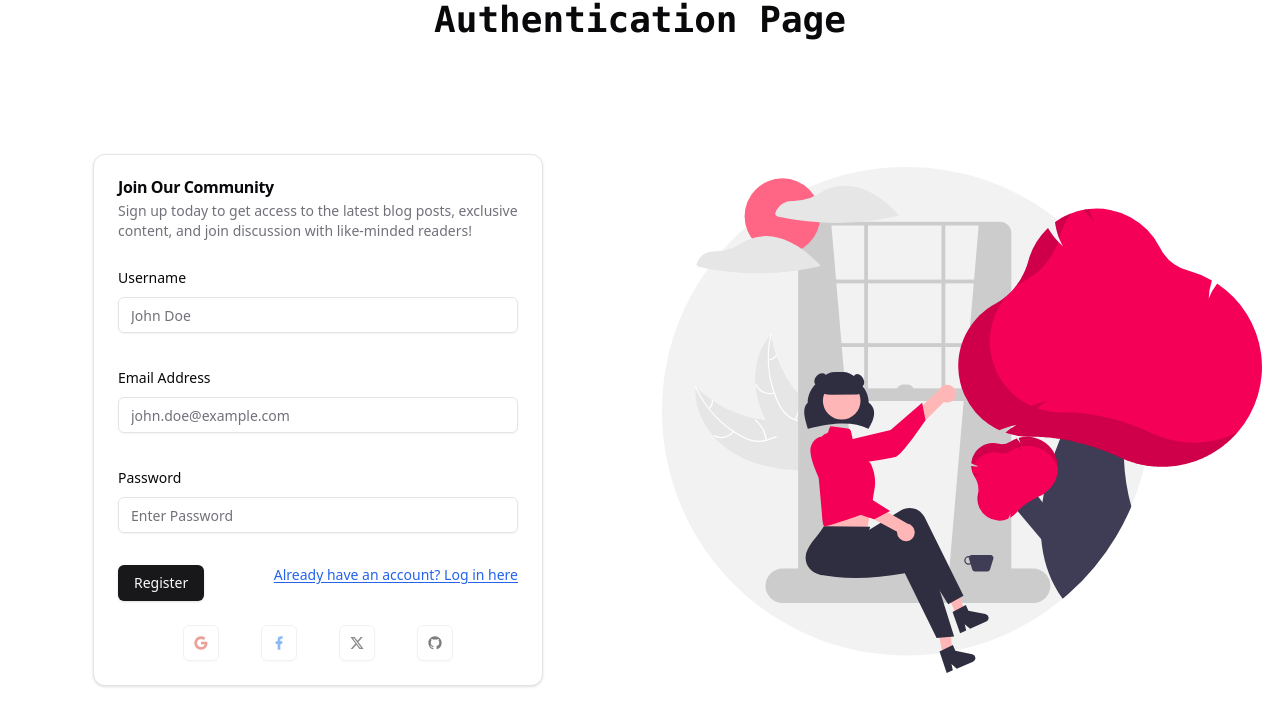
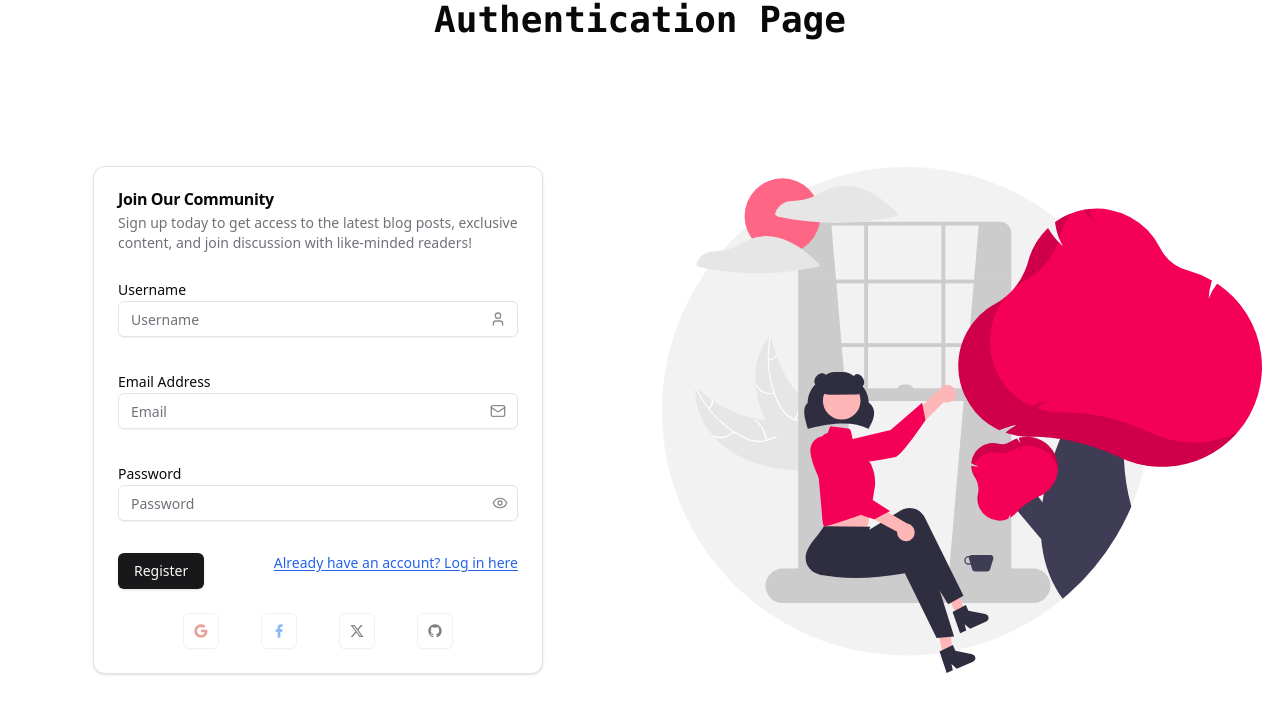
Before and after one commit to eedu7/ByteBlog, a Next.js app in the folder frontend/: page /sign-up in a window 1280 px wide. Shown: the top 726 px of the page. Built offline with nearby package versions, Linux system fonts and the light colour scheme.

Commit message:
MINOR: Added Icons to the input boxes, i.e username, email and password
UserIcon from lucide-react for username,
EmailIcon from lucide-react for email,
EyeIcon and EyeOffIcon, for password, when password is showing and hiding

```diff
--- a/frontend/src/app/(auth)/sign-in/SignInForm.tsx
+++ b/frontend/src/app/(auth)/sign-in/SignInForm.tsx
@@ -1,5 +1,7 @@
 "use client";
 
+import Link from "next/link";
+import React from "react";
 import { z } from "zod";
 
 import { Button } from "@/components/ui/button";
@@ -8,16 +10,21 @@ import {
     FormControl,
     FormField,
     FormItem,
-    FormLabel,
     FormMessage,
 } from "@/components/ui/form";
 import { Input } from "@/components/ui/input";
+import { Label } from "@/components/ui/label";
 
-import type { loginFormSchema } from "@/features/auth/formSchema";
+import { EyeIcon, EyeOffIcon, MailIcon } from "lucide-react";
+
+import { loginFormSchema } from "@/features/auth/formSchema";
 import useFormSchema from "@/features/auth/useFormSchema";
-import Link from "next/link";
 
 const SignInForm = () => {
+    const [isVisible, setIsVisible] = React.useState<boolean>(false);
+
+    const toggleVisibility = () => setIsVisible((prevState) => !prevState);
+
     const { loginForm } = useFormSchema();
 
     const onSubmit = (values: z.infer<typeof loginFormSchema>) => {
@@ -34,13 +41,25 @@ const SignInForm = () => {
                     name="email"
                     render={({ field }) => (
                         <FormItem>
-                            <FormLabel>Email Address</FormLabel>
                             <FormControl>
+                                <div className="*:not-first:mt-2">
+                                    <Label htmlFor="email">Email Address</Label>
+                                    <div className="relative">
                                         <Input
-                                    placeholder="john.doe@example.com"
+                                            id="email"
+                                            className="peer pe-9"
+                                            placeholder="Email"
                                             type="email"
                                             {...field}
                                         />
+                                        <div className="text-muted-foreground/80 pointer-events-none absolute inset-y-0 end-0 flex items-center justify-center pe-3 peer-disabled:opacity-50">
+                                            <MailIcon
+                                                size={16}
+                                                aria-hidden="true"
+                                            />
+                                        </div>
+                                    </div>
+                                </div>
                             </FormControl>
                             <FormMessage />
                         </FormItem>
@@ -51,13 +70,44 @@ const SignInForm = () => {
                     name="password"
                     render={({ field }) => (
                         <FormItem>
-                            <FormLabel>Password</FormLabel>
                             <FormControl>
+                                <div className="*:not-first:mt-2">
+                                    <Label htmlFor="password">Password</Label>
+                                    <div className="relative">
                                         <Input
-                                    placeholder="Enter Password"
-                                    type="password"
+                                            id="password"
+                                            className="pe-9"
+                                            placeholder="Password"
+                                            type={
+                                                isVisible ? "text" : "password"
+                                            }
                                             {...field}
                                         />
+                                        <button
+                                            className="text-muted-foreground/80 hover:text-foreground focus-visible:border-ring focus-visible:ring-ring/50 absolute inset-y-0 end-0 flex h-full w-9 items-center justify-center rounded-e-md transition-[color,box-shadow] outline-none focus:z-10 focus-visible:ring-[3px] disabled:pointer-events-none disabled:cursor-not-allowed disabled:opacity-50"
+                                            type="button"
+                                            onClick={toggleVisibility}
+                                            aria-label={
+                                                isVisible
+                                                    ? "Hide password"
+                                                    : "Show password"
+                                            }
+                                            aria-pressed={isVisible}
+                                            aria-controls="password">
+                                            {isVisible ? (
+                                                <EyeOffIcon
+                                                    size={16}
+                                                    aria-hidden="true"
+                                                />
+                                            ) : (
+                                                <EyeIcon
+                                                    size={16}
+                                                    aria-hidden="true"
+                                                />
+                                            )}
+                                        </button>
+                                    </div>
+                                </div>
                             </FormControl>
                             <FormMessage />
                         </FormItem>
--- a/frontend/src/app/(auth)/sign-up/SignUpForm.tsx
+++ b/frontend/src/app/(auth)/sign-up/SignUpForm.tsx
@@ -1,5 +1,7 @@
 "use client";
 
+import Link from "next/link";
+import React from "react";
 import { z } from "zod";
 
 import { Button } from "@/components/ui/button";
@@ -8,16 +10,21 @@ import {
     FormControl,
     FormField,
     FormItem,
-    FormLabel,
     FormMessage,
 } from "@/components/ui/form";
 import { Input } from "@/components/ui/input";
+import { Label } from "@/components/ui/label";
 
-import { type registerFormSchema } from "@/features/auth/formSchema";
+import { EyeIcon, EyeOffIcon, MailIcon, UserIcon } from "lucide-react";
+
+import { registerFormSchema } from "@/features/auth/formSchema";
 import useFormSchema from "@/features/auth/useFormSchema";
-import Link from "next/link";
 
 const SignUpForm = () => {
+    const [isVisible, setIsVisible] = React.useState<boolean>(false);
+
+    const toggleVisibility = () => setIsVisible((prevState) => !prevState);
+
     const { registerForm } = useFormSchema();
 
     const onSubmit = (values: z.infer<typeof registerFormSchema>) => {
@@ -34,9 +41,25 @@ const SignUpForm = () => {
                     name="username"
                     render={({ field }) => (
                         <FormItem>
-                            <FormLabel>Username</FormLabel>
                             <FormControl>
-                                <Input placeholder="John Doe" {...field} />
+                                <div className="*:not-first:mt-2">
+                                    <Label htmlFor="username">Username</Label>
+                                    <div className="relative">
+                                        <Input
+                                            id="username"
+                                            className="peer pe-9"
+                                            placeholder="Username"
+                                            type="text"
+                                            {...field}
+                                        />
+                                        <div className="text-muted-foreground/80 pointer-events-none absolute inset-y-0 end-0 flex items-center justify-center pe-3 peer-disabled:opacity-50">
+                                            <UserIcon
+                                                size={16}
+                                                aria-hidden="true"
+                                            />
+                                        </div>
+                                    </div>
+                                </div>
                             </FormControl>
                             <FormMessage />
                         </FormItem>
@@ -47,13 +70,25 @@ const SignUpForm = () => {
                     name="email"
                     render={({ field }) => (
                         <FormItem>
-                            <FormLabel>Email Address</FormLabel>
                             <FormControl>
+                                <div className="*:not-first:mt-2">
+                                    <Label htmlFor="email">Email Address</Label>
+                                    <div className="relative">
                                         <Input
-                                    placeholder="john.doe@example.com"
+                                            id="email"
+                                            className="peer pe-9"
+                                            placeholder="Email"
                                             type="email"
                                             {...field}
                                         />
+                                        <div className="text-muted-foreground/80 pointer-events-none absolute inset-y-0 end-0 flex items-center justify-center pe-3 peer-disabled:opacity-50">
+                                            <MailIcon
+                                                size={16}
+                                                aria-hidden="true"
+                                            />
+                                        </div>
+                                    </div>
+                                </div>
                             </FormControl>
                             <FormMessage />
                         </FormItem>
@@ -64,13 +99,44 @@ const SignUpForm = () => {
                     name="password"
                     render={({ field }) => (
                         <FormItem>
-                            <FormLabel>Password</FormLabel>
                             <FormControl>
+                                <div className="*:not-first:mt-2">
+                                    <Label htmlFor="password">Password</Label>
+                                    <div className="relative">
                                         <Input
-                                    placeholder="Enter Password"
-                                    type="password"
+                                            id="password"
+                                            className="pe-9"
+                                            placeholder="Password"
+                                            type={
+                                                isVisible ? "text" : "password"
+                                            }
                                             {...field}
                                         />
+                                        <button
+                                            className="text-muted-foreground/80 hover:text-foreground focus-visible:border-ring focus-visible:ring-ring/50 absolute inset-y-0 end-0 flex h-full w-9 items-center justify-center rounded-e-md transition-[color,box-shadow] outline-none focus:z-10 focus-visible:ring-[3px] disabled:pointer-events-none disabled:cursor-not-allowed disabled:opacity-50"
+                                            type="button"
+                                            onClick={toggleVisibility}
+                                            aria-label={
+                                                isVisible
+                                                    ? "Hide password"
+                                                    : "Show password"
+                                            }
+                                            aria-pressed={isVisible}
+                                            aria-controls="password">
+                                            {isVisible ? (
+                                                <EyeOffIcon
+                                                    size={16}
+                                                    aria-hidden="true"
+                                                />
+                                            ) : (
+                                                <EyeIcon
+                                                    size={16}
+                                                    aria-hidden="true"
+                                                />
+                                            )}
+                                        </button>
+                                    </div>
+                                </div>
                             </FormControl>
                             <FormMessage />
                         </FormItem>
```
Lines whose indentation alone changed are shown as unchanged.
